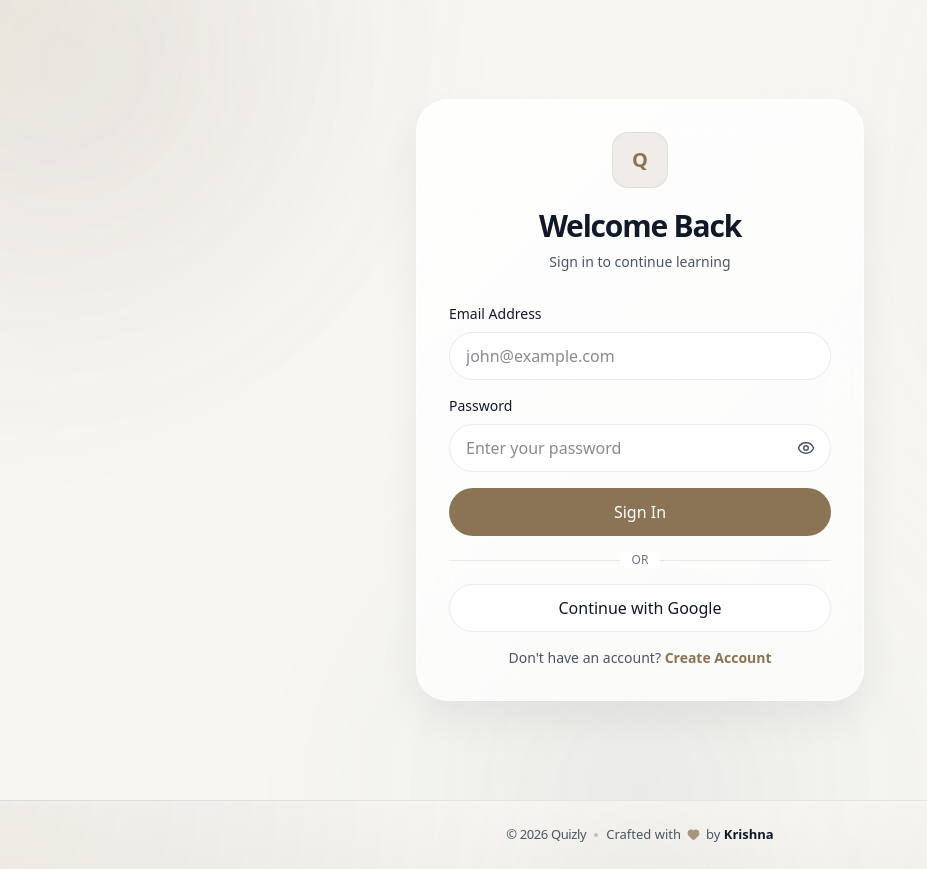
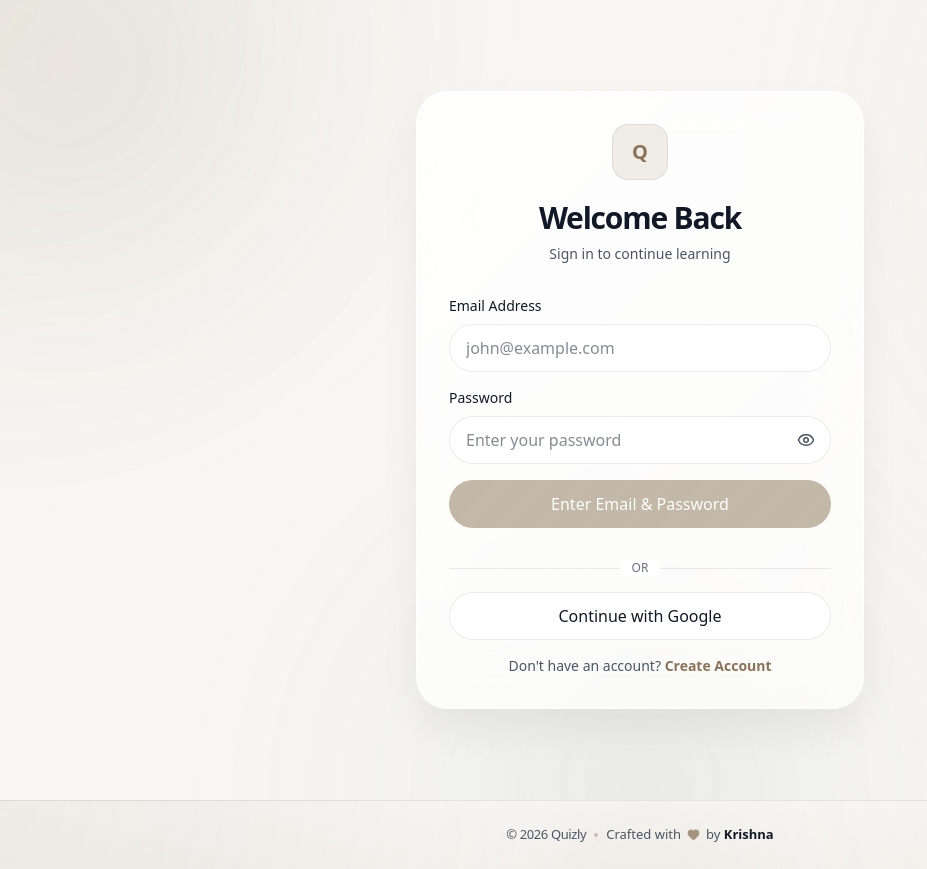
Before and after one commit to krishnasahu22032003/Quizli, a Next.js app: page /signin in a window 1280 px wide. Shown: the whole page, without its empty margins (0-927 px from the left). Built offline with nearby package versions, Linux system fonts and the light colour scheme.

Commit message:
signin page updated

```diff
--- a/app/signin/page.tsx
+++ b/app/signin/page.tsx
@@ -3,10 +3,64 @@
 import Link from "next/link";
 import { Eye, EyeOff } from "lucide-react";
 import { useState } from "react";
+import { signIn } from "next-auth/react";
+import { toast } from "sonner";
+import { useRouter } from "next/navigation";
 
 export default function SignInPage() {
   const [showPassword, setShowPassword] = useState(false);
-  const [rememberMe, setRememberMe] = useState(false);
+  const [email, setEmail] = useState("");
+  const [password, setPassword] = useState("");
+  const [loading, setLoading] = useState(false);
+
+  const router = useRouter();
+
+  const canSubmit = !!email.trim() && !!password.trim();
+
+  async function handleSubmit(e: React.FormEvent<HTMLFormElement>) {
+
+    e.preventDefault();
+
+    if (loading) return;
+
+    if (!email || !password) {
+
+      toast.error("All fields Required");
+      return
+
+    };
+
+    const cleandEmail = email.trim().toLowerCase();
+
+    try {
+
+      setLoading(true);
+
+      const res = await signIn("credentials", {
+        email: cleandEmail,
+        password,
+        redirect: false,
+      });
+
+      if (res?.error) {
+        toast.error("Invalid credentials");
+        return;
+      }
+
+      toast.success("User signed in successfully");
+
+      router.push("/dashboard");
+      router.refresh();
+
+    } catch (error: any) {
+
+      toast.error(error.message || "Something Went Wrong");
+
+    } finally {
+      setLoading(false);
+    };
+
+  };
 
   return (
     <main className="relative min-h-screen overflow-hidden flex items-center justify-center px-5 py-8">
@@ -106,13 +160,16 @@ export default function SignInPage() {
           </p>
         </div>
 
-        <div className="mt-8 space-y-4">
+        <form className="mt-8 space-y-4" onSubmit={handleSubmit}>
+
           <div>
             <label className="mb-2 block text-sm font-medium">
               Email Address
             </label>
 
             <input
+              value={email}
+              onChange={(e) => setEmail(e.target.value)}
               type="email"
               placeholder="john@example.com"
               className="
@@ -137,6 +194,8 @@ export default function SignInPage() {
 
             <div className="relative">
               <input
+                value={password}
+                onChange={(e) => setPassword(e.target.value)}
                 type={showPassword ? "text" : "password"}
                 placeholder="Enter your password"
                 className="
@@ -179,6 +238,8 @@ export default function SignInPage() {
 
 
           <button
+            type="submit"
+            disabled={!canSubmit || loading}
             className="
               btn-shine
               h-12
@@ -190,10 +251,22 @@ export default function SignInPage() {
               text-white
               transition-all
               hover:bg-[var(--accent-hover)]
+               disabled:opacity-50
+  disabled:cursor-not-allowed
             "
           >
-            Sign In
+
+  {loading
+    ? "Signing In..."
+    : canSubmit
+      ? "Sign In"
+      : "Enter Email & Password"}
+
           </button>
+
+        </form>
+        <div className="mt-8 space-y-4">
+
 
           <div className="relative">
             <div className="absolute inset-0 flex items-center">
@@ -215,6 +288,7 @@ export default function SignInPage() {
           </div>
 
           <button
+            onClick={() => signIn("google")}
             className="
               h-12
               w-full
```
Also changed, not shown: 1 other file (tests, documents, lock files or other folders).
